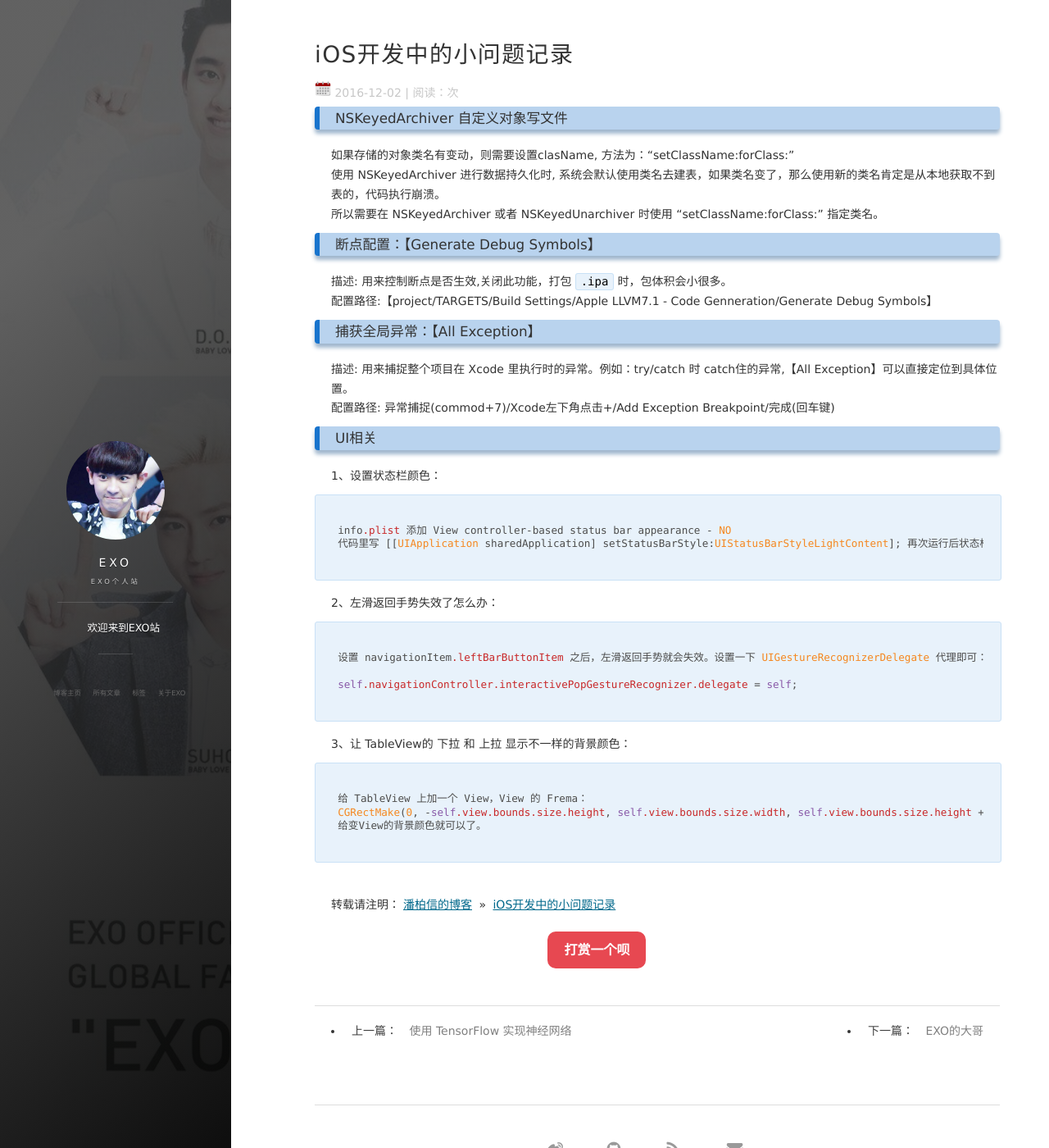
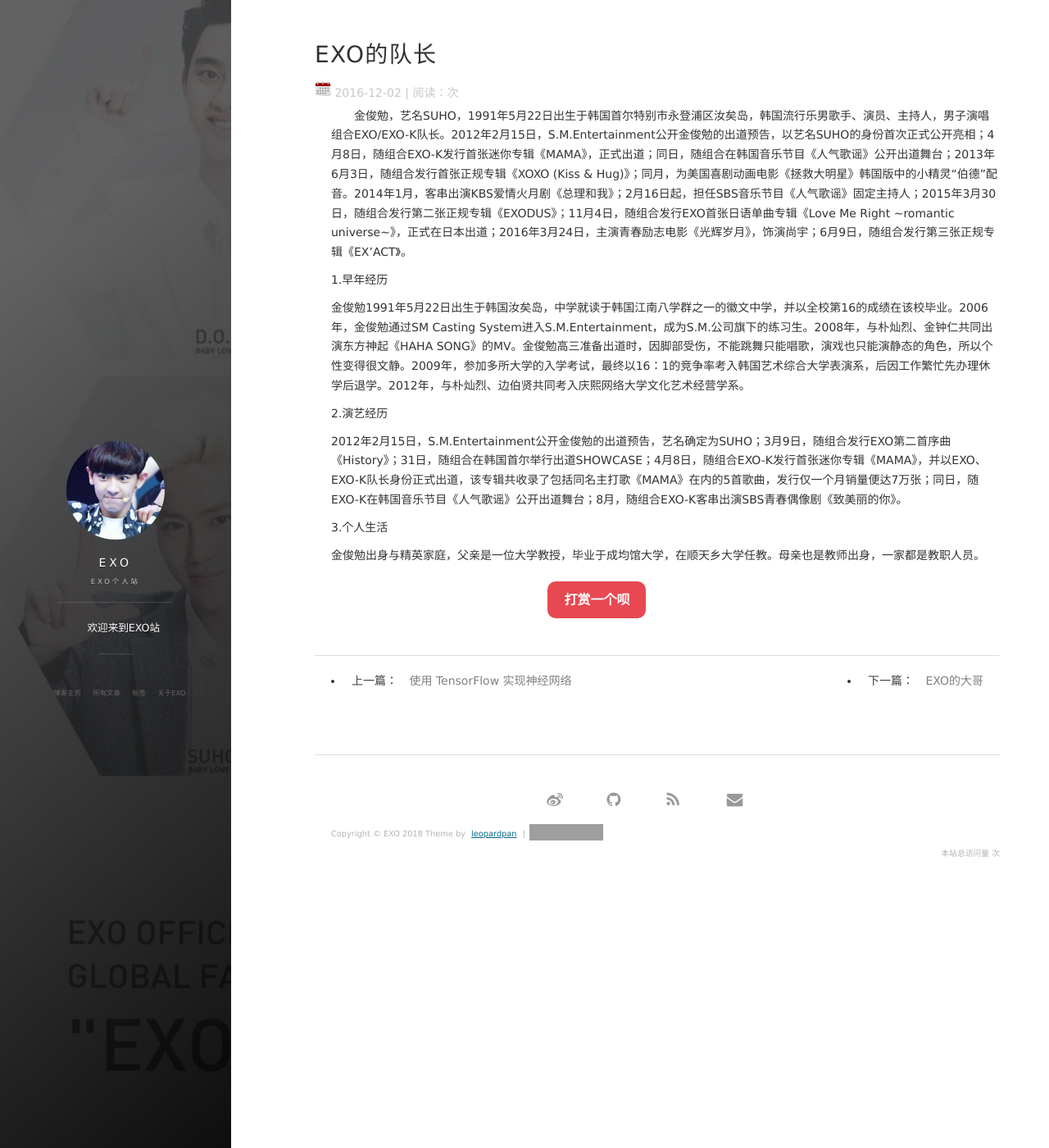
Before and after one commit to ChanYeol61/ChanYeol61.github.io, a Jekyll site: the page built from _posts/2016-12-02-iOS_Dev_Note.md, in a window 1280 px wide and 1400 px high. Shown: the whole window at 82% size. Built offline with Jekyll 4.4.1, drawn with Linux system fonts in a browser that asks for light colours; nearby versions of some CDN libraries; comment, search, counter and statistics services are not loaded; grey boxes are pictures that could not be loaded.

Commit message:
Update 2016-12-02-iOS_Dev_Note.md

````diff
--- a/_posts/2016-12-02-iOS_Dev_Note.md
+++ b/_posts/2016-12-02-iOS_Dev_Note.md
@@ -1,61 +1,20 @@
 ---
 layout: post
-title: iOS开发中的小问题记录
-date: 2016-12-02
-tag: iOS
+title: EXO的队长
+birthday: 1991-05-22
+tag: EXO
 ---
 
-### NSKeyedArchiver 自定义对象写文件
+　　金俊勉，艺名SUHO，1991年5月22日出生于韩国首尔特别市永登浦区汝矣岛，韩国流行乐男歌手、演员、主持人，男子演唱组合EXO/EXO-K队长。2012年2月15日，S.M.Entertainment公开金俊勉的出道预告，以艺名SUHO的身份首次正式公开亮相；4月8日，随组合EXO-K发行首张迷你专辑《MAMA》，正式出道；同日，随组合在韩国音乐节目《人气歌谣》公开出道舞台；2013年6月3日，随组合发行首张正规专辑《XOXO (Kiss & Hug)》；同月，为美国喜剧动画电影《拯救大明星》韩国版中的小精灵“伯德”配音。2014年1月，客串出演KBS爱情火月剧《总理和我》；2月16日起，担任SBS音乐节目《人气歌谣》固定主持人；2015年3月30日，随组合发行第二张正规专辑《EXODUS》；11月4日，随组合发行EXO首张日语单曲专辑《Love Me Right ~romantic universe~》，正式在日本出道；2016年3月24日，主演青春励志电影《光辉岁月》，饰演尚宇；6月9日，随组合发行第三张正规专辑《EX’ACT》。
 
+1.早年经历
 
-如果存储的对象类名有变动，则需要设置clasName, 方法为：“setClassName:forClass:”
-使用 NSKeyedArchiver 进行数据持久化时, 系统会默认使用类名去建表，如果类名变了，那么使用新的类名肯定是从本地获取不到表的，代码执行崩溃。
-所以需要在 NSKeyedArchiver 或者 NSKeyedUnarchiver 时使用 “setClassName:forClass:” 指定类名。
+金俊勉1991年5月22日出生于韩国汝矣岛，中学就读于韩国江南八学群之一的徽文中学，并以全校第16的成绩在该校毕业。2006年，金俊勉通过SM Casting System进入S.M.Entertainment，成为S.M.公司旗下的练习生。2008年，与朴灿烈、金钟仁共同出演东方神起《HAHA SONG》的MV。金俊勉高三准备出道时，因脚部受伤，不能跳舞只能唱歌，演戏也只能演静态的角色，所以个性变得很文静。2009年，参加多所大学的入学考试，最终以16：1的竞争率考入韩国艺术综合大学表演系，后因工作繁忙先办理休学后退学。2012年，与朴灿烈、边伯贤共同考入庆熙网络大学文化艺术经营学系。
 
+2.演艺经历
 
-### 断点配置：【Generate Debug Symbols】
+2012年2月15日，S.M.Entertainment公开金俊勉的出道预告，艺名确定为SUHO；3月9日，随组合发行EXO第二首序曲《History》；31日，随组合在韩国首尔举行出道SHOWCASE；4月8日，随组合EXO-K发行首张迷你专辑《MAMA》，并以EXO、EXO-K队长身份正式出道，该专辑共收录了包括同名主打歌《MAMA》在内的5首歌曲，发行仅一个月销量便达7万张；同日，随EXO-K在韩国音乐节目《人气歌谣》公开出道舞台；8月，随组合EXO-K客串出演SBS青春偶像剧《致美丽的你》。
 
-描述: 用来控制断点是否生效,关闭此功能，打包 `.ipa` 时，包体积会小很多。
-配置路径:【project/TARGETS/Build Settings/Apple LLVM7.1 - Code Genneration/Generate Debug Symbols】
+3.个人生活
 
-
-### 捕获全局异常：【All Exception】
-
-描述: 用来捕捉整个项目在 Xcode 里执行时的异常。例如：try/catch 时 catch住的异常,【All Exception】可以直接定位到具体位置。
-配置路径: 异常捕捉(commod+7)/Xcode左下角点击+/Add Exception Breakpoint/完成(回车键)
-
-
-### UI相关
-
-1、设置状态栏颜色：
-
-```
-
-info.plist 添加 View controller-based status bar appearance - NO
-代码里写 [[UIApplication sharedApplication] setStatusBarStyle:UIStatusBarStyleLightContent]; 再次运行后状态栏就会变成白色。
-
-```
-
-2、左滑返回手势失效了怎么办：
-
-```
-
-设置 navigationItem.leftBarButtonItem 之后，左滑返回手势就会失效。设置一下 UIGestureRecognizerDelegate 代理即可：
-
-self.navigationController.interactivePopGestureRecognizer.delegate = self;
-
-```
-
-3、让 TableView的 下拉 和 上拉 显示不一样的背景颜色：
-
-```
-
-给 TableView 上加一个 View，View 的 Frema：
-CGRectMake(0, -self.view.bounds.size.height, self.view.bounds.size.width, self.view.bounds.size.height + 2)，
-给变View的背景颜色就可以了。
-
-```
-
-
-<br>
-转载请注明：[潘柏信的博客](http://baixin) » [iOS开发中的小问题记录](http://baixin.io/2016/12/iOS_Dev_Note/)
+金俊勉出身与精英家庭，父亲是一位大学教授，毕业于成均馆大学，在顺天乡大学任教。母亲也是教师出身，一家都是教职人员。
````
